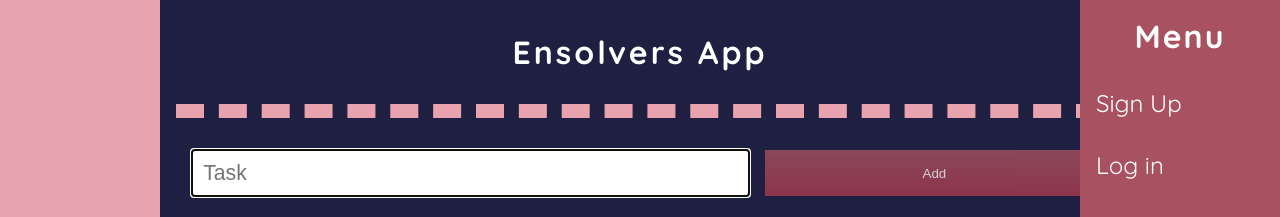
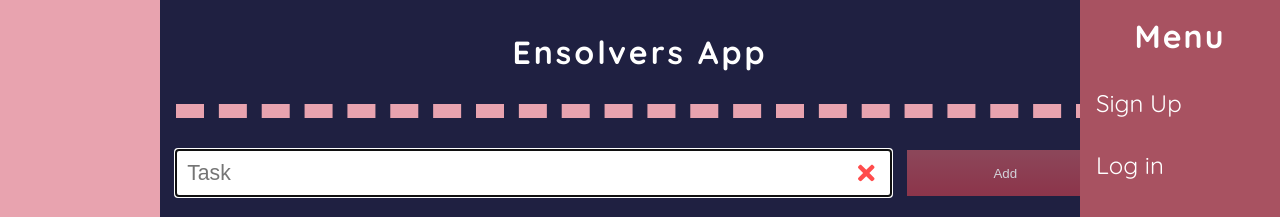
Before and after one commit to sunteago/fullstack-todo-app, a React (Create React App) app in the folder webapp/: page / in a window 1280 px wide. Shown: the top 217 px of the page. Built offline with nearby package versions, Linux system fonts and the light colour scheme; no server answers.

Commit message:
user is now able to de-select the task to update

```diff
--- a/webapp/src/components/Todo/EditTodo/EditTodo.tsx
+++ b/webapp/src/components/Todo/EditTodo/EditTodo.tsx
@@ -1,28 +1,31 @@
 import React, { useState, useEffect } from "react";
-import { createTodoItem, updateTodoItem } from "../../../store/actions/actions";
+import classes from "./EditTodo.module.css";
+
+import {
+  createTodoItem,
+  updateTodoItem,
+  setCurrentTodo,
+} from "../../../store/actions/actions";
 import { useSelector, useDispatch } from "react-redux";
 import { IState } from "../../../store/reducers";
 import TextInput from "../../common/TextInput/TextInput";
 import Button from "../../common/Button/Button";
-import classes from "./EditTodo.module.css";
 
 export default function AddTodo(): JSX.Element {
   const [task, setTask] = useState("");
-  const [done, setDone] = useState(false);
+
+  const currentTodo = useSelector((state: IState) => state.todos.currentTodo);
 
   const inputRef = React.createRef<HTMLInputElement>();
   const dispatch = useDispatch();
-  const currentTodo = useSelector((state: IState) => state.todos.currentTodo);
 
   useEffect(() => {
     if (inputRef.current) inputRef.current.focus();
-    console.log(inputRef.current);
   }, [inputRef]);
 
   useEffect(() => {
     if (currentTodo) {
       setTask(currentTodo.task);
-      setDone(currentTodo.done);
     }
   }, [currentTodo, dispatch]);
 
@@ -32,12 +35,17 @@ export default function AddTodo(): JSX.Element {
   const onAddTodo = (e: React.FormEvent): void => {
     e.preventDefault();
     if (task.trim() === "") return;
-    //TODO: Edit this dummy behaviour
     if (currentTodo) {
       dispatch(updateTodoItem(currentTodo.uuid, task, currentTodo.done));
     } else {
       dispatch(createTodoItem(task));
     }
+    setTask("");
+  };
+
+  const onClearHandler = (e: React.MouseEvent): void => {
+    if (currentTodo) dispatch(setCurrentTodo(null));
+    setTask("");
   };
 
   return (
@@ -45,6 +53,7 @@ export default function AddTodo(): JSX.Element {
       <form className={classes.Form} onSubmit={onAddTodo}>
         <TextInput
           onChange={onChangeHandler}
+          onClear={onClearHandler}
           value={task}
           type="text"
           placeholder="Task"
--- a/webapp/src/components/Todo/TodoItem/TodoItem.module.css
+++ b/webapp/src/components/Todo/TodoItem/TodoItem.module.css
@@ -6,18 +6,18 @@
   justify-content: space-between;
   padding: 0 1rem;
   cursor: pointer;
-  opacity: 0.7;
-  transition: 0.2s opacity ease-in;
-}
-
-.TodoItem:hover,
-.TodoItem:focus {
-  opacity: 1;
 }
 
 .Task {
   font-family: var(--font-secondary);
   font-size: 2.25rem;
+  opacity: 0.7;
+  transition: 0.2s opacity ease-in;
+}
+
+.Task:hover,
+.Task:focus {
+  opacity: 1;
 }
 
 .Done {
@@ -33,8 +33,26 @@
   width: 150%;
 }
 
+.Buttons {
+  display: flex;
+}
+
+.EditTodo,
+.DeleteTodo {
+  margin: 0 0.5rem;
+  opacity: 0.7;
+  display: block;
+  transition: 0.2s opacity ease-in;
+  padding: 0.5rem 1rem;
+}
+
 .DeleteTodo {
   color: red;
-  display: block;
-  padding: 0.5rem 3rem;
 }
+
+.EditTodo:hover,
+.EditTodo:focus,
+.DeleteTodo:hover,
+.DeleteTodo:focus {
+  opacity: 1;
+}
--- a/webapp/src/components/Todo/TodoItem/TodoItem.tsx
+++ b/webapp/src/components/Todo/TodoItem/TodoItem.tsx
@@ -1,19 +1,21 @@
 import React from "react";
 import classes from "./TodoItem.module.css";
 import { FontAwesomeIcon } from "@fortawesome/react-fontawesome";
-import { faCheck, faTimes } from "@fortawesome/free-solid-svg-icons";
+import { faEdit, faTimes } from "@fortawesome/free-solid-svg-icons";
 import { ITodo } from "../../../common/types";
 
 interface ITodoItemProps {
   todo: ITodo;
   toggleTodo: Function;
   deleteTodo: Function;
+  setCurrentTodo: Function;
 }
 
 export default function TodoItem({
   todo,
   toggleTodo,
   deleteTodo,
+  setCurrentTodo,
 }: ITodoItemProps) {
   return (
     <li className={classes.TodoItem}>
@@ -24,21 +26,23 @@ export default function TodoItem({
         {todo.task}
       </p>
 
+      <div className={classes.Buttons}>
+        {!todo.done ? (
+          <span
+            onClick={() => setCurrentTodo(todo)}
+            className={classes.EditTodo}
+          >
+            <FontAwesomeIcon icon={faEdit} />
+          </span>
+        ) : null}
+
         <span
           onClick={() => deleteTodo(todo.uuid)}
           className={classes.DeleteTodo}
         >
           <FontAwesomeIcon icon={faTimes} />
         </span>
-      {/* <span
-        className={classes.Delete}
-        onClick={() => dispatch(actions.deleteTodoItem(todo.uuid))}
-      >
-        <FontAwesomeIcon icon={faTrashAlt} />
-      </span>
-      <span onClick={() => dispatch(actions.setCurrentTodo(todo))}>
-        Update;
-      </span> */}
+      </div>
     </li>
   );
 }
--- a/webapp/src/components/Todo/TodoList/TodoList.tsx
+++ b/webapp/src/components/Todo/TodoList/TodoList.tsx
@@ -6,12 +6,14 @@ interface ITodoListProps {
   todos: ITodo[];
   toggleTodo: Function;
   deleteTodo: Function;
+  setCurrentTodo: Function;
 }
 
 export default function TodoList({
   todos,
   toggleTodo,
   deleteTodo,
+  setCurrentTodo,
 }: ITodoListProps) {
   return (
     <ul>
@@ -21,6 +23,7 @@ export default function TodoList({
           todo={todoItem}
           deleteTodo={deleteTodo}
           toggleTodo={toggleTodo}
+          setCurrentTodo={setCurrentTodo}
         />
       ))}
     </ul>
--- a/webapp/src/components/Todo/TodoList/TodoListContainer.tsx
+++ b/webapp/src/components/Todo/TodoList/TodoListContainer.tsx
@@ -15,13 +15,17 @@ export default function TodoListContainer({ todos }: { todos: ITodo[] }) {
     else notDoneTodos.push(todoItem);
   });
 
-  const toggleTodo = (todo: ITodo) => {
+  const toggleTodo = (todo: ITodo): void => {
     const { uuid, task, done } = todo;
     dispatch(actions.updateTodoItem(uuid, task, !done));
   };
 
-  const deleteTodo = (uid: string) => {
+  const deleteTodo = (uid: string): void => {
     dispatch(actions.deleteTodoItem(uid));
+  };
+
+  const setCurrentTodo = (todo: ITodo): void => {
+    dispatch(actions.setCurrentTodo(todo));
   };
 
   return (
@@ -31,12 +35,14 @@ export default function TodoListContainer({ todos }: { todos: ITodo[] }) {
         todos={notDoneTodos}
         toggleTodo={toggleTodo}
         deleteTodo={deleteTodo}
+        setCurrentTodo={setCurrentTodo}
       />
       <h1 className={classes.Title}>Already Done!</h1>
       <TodoList
         todos={doneTodos}
         toggleTodo={toggleTodo}
         deleteTodo={deleteTodo}
+        setCurrentTodo={setCurrentTodo}
       />
     </div>
   );
--- a/webapp/src/components/common/TextInput/TextInput.module.css
+++ b/webapp/src/components/common/TextInput/TextInput.module.css
@@ -1,8 +1,30 @@
+.InputContainer {
+  flex: 1 1 60%;
+  margin-right: 1rem;
+  position: relative;
+}
+
 .TextInput {
   border-radius: var(--radius);
   border: none;
-  margin: 0 1rem;
   font-size: 1.325rem;
-  width: 60%;
+  width: 100%;
   padding: 0.7rem;
 }
+
+.TimesIcon {
+  position: absolute;
+  top: 50%;
+  transform: translate(0, -50%);
+  right: 1rem;
+  color: red;
+  font-size: 1.5rem;
+  cursor: pointer;
+  opacity: 0.7;
+  transition: opacity 0.2s ease-in;
+}
+
+.TimesIcon:hover,
+.TimesIcon:focus {
+  opacity: 1;
+}
--- a/webapp/src/components/common/TextInput/TextInput.tsx
+++ b/webapp/src/components/common/TextInput/TextInput.tsx
@@ -1,15 +1,19 @@
 import React from "react";
 import classes from "./TextInput.module.css";
+import { FontAwesomeIcon } from "@fortawesome/react-fontawesome";
+import { faTimes } from "@fortawesome/free-solid-svg-icons";
 
 interface ITextInput {
   type: string;
   placeholder: string;
-  onChange: any;
+  onChange: React.ChangeEventHandler;
   value: string;
+  onClear: React.MouseEventHandler;
 }
 
 export default React.forwardRef(
-  ({ type, placeholder, onChange, value }: ITextInput, ref: any) => (
+  ({ type, placeholder, onChange, value, onClear }: ITextInput, ref: any) => (
+    <div className={classes.InputContainer}>
       <input
         className={classes.TextInput}
         type={type}
@@ -18,5 +22,11 @@ export default React.forwardRef(
         value={value}
         ref={ref}
       />
+      <FontAwesomeIcon
+        onClick={onClear}
+        className={classes.TimesIcon}
+        icon={faTimes}
+      />
+    </div>
   )
 );
--- a/webapp/src/index.css
+++ b/webapp/src/index.css
@@ -1,5 +1,6 @@
 :root {
   --primary: #e8a3af;
+  --primary-transparent: #e8a3af;
   --secondary: #1f2041;
   --dark-primary: #a85261;
   --font-primary: "Quicksand", Helvetica, Arial, sans-serif;
--- a/webapp/src/store/actions/actions.ts
+++ b/webapp/src/store/actions/actions.ts
@@ -140,6 +140,6 @@ export const deleteTodoItem = (taskUid: string): AppThunk => (dispatch) => {
     );
 };
 
-export const setCurrentTodo = (todo: ITodo) => {
+export const setCurrentTodo = (todo: ITodo | null) => {
   return { type: actionTypes.SET_CURRENT_TODO, payload: todo };
 };
```
Lines whose indentation alone changed are shown as unchanged.
